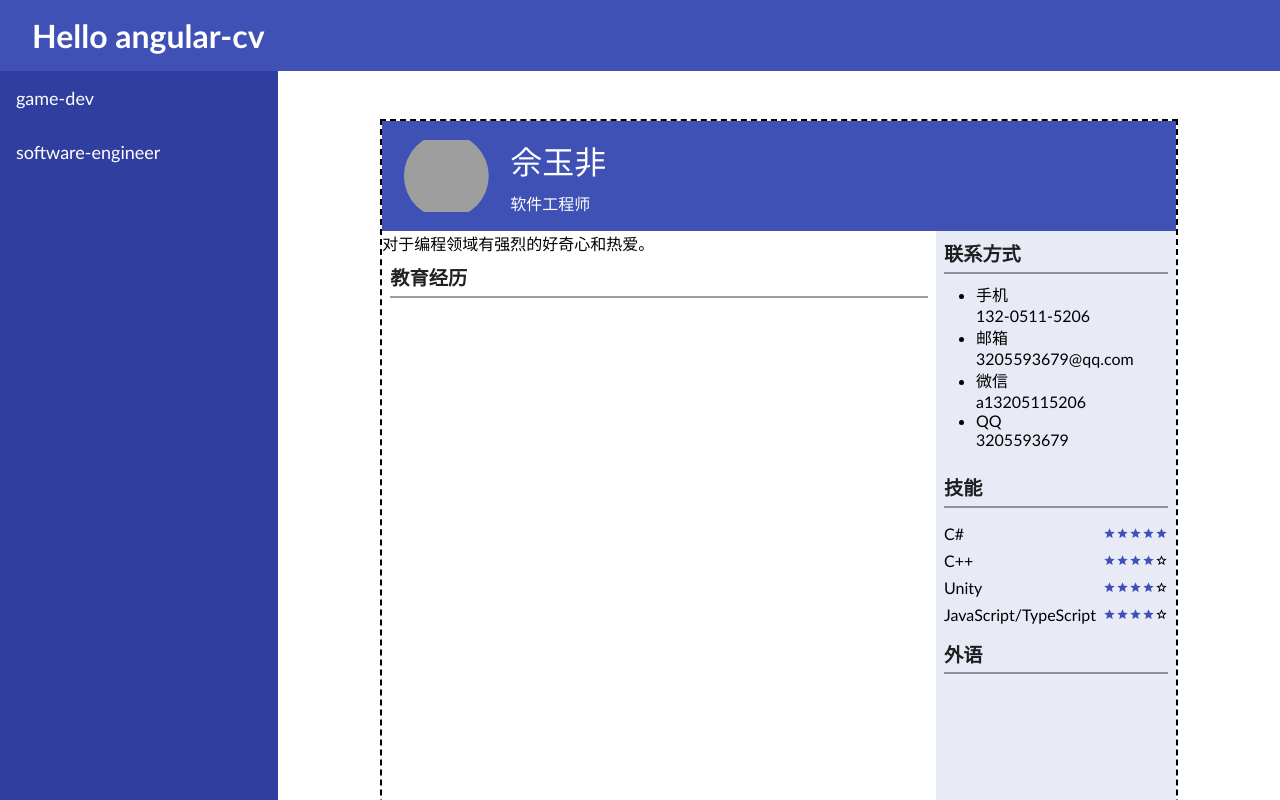
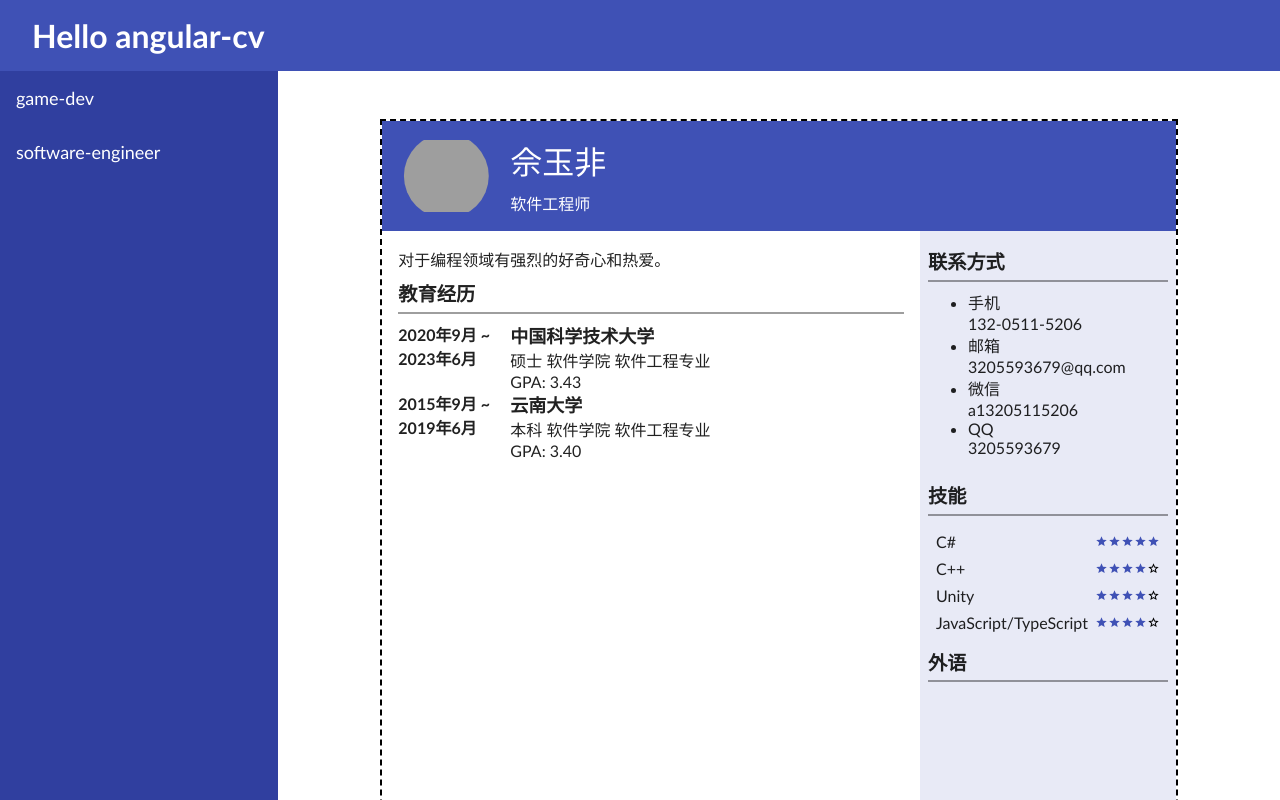
Before and after one commit to SnekTech/angular-cv, an Angular app: page /software-engineer in a window 1280 px wide. Shown: the top 800 px of the page. Built offline with nearby package versions, Linux system fonts and the light colour scheme; grey boxes are pictures that could not be loaded.

Commit message:
set up education section

```diff
--- a/src/app/app.component.scss
+++ b/src/app/app.component.scss
@@ -39,6 +39,6 @@
 
   .content {
     padding: 2rem;
-    color: var(--on-surface)
+    color: var(--on-surface-high-emphasis)
   }
 }
--- /dev/null
+++ b/src/app/cv/date-range.component.ts
@@ -0,0 +1,28 @@
+import {Component, Input} from '@angular/core';
+import { CommonModule } from '@angular/common';
+
+export type DateRange = {
+  from: string,
+  to: string,
+}
+
+@Component({
+  selector: 'app-date-range',
+  standalone: true,
+  imports: [CommonModule],
+  template: `
+    <style>
+      :host {
+        --flexBasis: 7rem;
+        flex-basis: var(--flexBasis);
+        font-weight: bold;
+      }
+    </style>
+
+    <div>{{range.from}} ~</div>
+    <div>{{range.to}}</div>
+  `,
+})
+export class DateRangeComponent {
+  @Input() range!: DateRange;
+}
--- a/src/app/cv/education/education.component.html
+++ b/src/app/cv/education/education.component.html
@@ -1 +1,10 @@
 <app-title-underlined>教育经历</app-title-underlined>
+<div class="education-item" *ngFor="let education of educationItems">
+  <app-date-range [range]="education.dateRange"></app-date-range>
+
+  <div>
+    <div class="university">{{education.university}}</div>
+    <div class="major">{{education.degree}} {{education.school}} {{education.major}}专业</div>
+    <div class="gpa">GPA: {{education.GPA}}</div>
+  </div>
+</div>
--- a/src/app/cv/education/education.component.scss
+++ b/src/app/cv/education/education.component.scss
@@ -0,0 +1,8 @@
+.education-item {
+  display: flex;
+
+  .university {
+    font-weight: bold;
+    font-size: large;
+  }
+}
--- a/src/app/cv/education/education.component.ts
+++ b/src/app/cv/education/education.component.ts
@@ -1,14 +1,21 @@
 import {Component} from '@angular/core';
 import {CommonModule} from '@angular/common';
 import {TitleUnderlinedComponent} from "../title-underlined/title-underlined.component";
+import {DateRangeComponent} from "../date-range.component";
+import {EducationItem, EducationService} from "./education.service";
+
 
 @Component({
   selector: 'app-education',
   standalone: true,
-  imports: [CommonModule, TitleUnderlinedComponent],
+  imports: [CommonModule, TitleUnderlinedComponent, DateRangeComponent],
   templateUrl: './education.component.html',
   styleUrls: ['./education.component.scss']
 })
 export class EducationComponent {
+  educationItems: EducationItem[];
 
+  constructor(private educationService: EducationService) {
+    this.educationItems = educationService.getEducationItems();
+  }
 }
--- /dev/null
+++ b/src/app/cv/education/education.service.ts
@@ -0,0 +1,52 @@
+import {DateRange} from "../date-range.component";
+import {Injectable} from "@angular/core";
+
+export type EducationItem = {
+  university: '云南大学' | '中国科学技术大学' | string,
+  dateRange: DateRange,
+  city: '苏州' | '昆明' | string,
+  major: '软件工程' | string,
+  degree: '本科' | '硕士' | string;
+  school: '软件学院' | string,
+  GPA: string,
+  onGoing: boolean,
+}
+
+export const syfEducationItems: EducationItem[] = [
+  {
+    university: "中国科学技术大学",
+    dateRange: {
+      from: '2020年9月',
+      to: '2023年6月'
+    },
+    city: "苏州",
+    major: "软件工程",
+    school: "软件学院",
+    GPA: '3.43',
+    onGoing: true,
+    degree: "硕士"
+  },
+  {
+    university: "云南大学",
+    dateRange: {
+      from: '2015年9月',
+      to: '2019年6月'
+    },
+    city: "昆明",
+    major: "软件工程",
+    school: "软件学院",
+    GPA: '3.40',
+    onGoing: false,
+    degree: "本科",
+  },
+];
+
+@Injectable({
+  providedIn: 'root'
+})
+export class EducationService {
+  public getEducationItems(): EducationItem[] {
+    return syfEducationItems;
+  }
+
+}
--- a/src/app/cv/software-engineer/software-engineer.component.scss
+++ b/src/app/cv/software-engineer/software-engineer.component.scss
@@ -30,10 +30,12 @@
 
     .content {
       flex-grow: 1;
+      padding: 1rem;
     }
 
     .sidebar {
       flex-basis: 15rem;
+      padding: 0.5rem;
       background-color: var(--primary-50);
     }
   }
--- a/src/app/cv/title-underlined/title-underlined.component.ts
+++ b/src/app/cv/title-underlined/title-underlined.component.ts
@@ -15,9 +15,8 @@ import { CommonModule } from '@angular/common';
     :host {
       display: flex;
       flex-direction: column;
-      padding: 0.5rem;
+      padding: 0.5rem 0;
 
-      color: var(--on-surface-high-emphasis);
       font-weight: bolder;
       font-size: larger;
 
```
